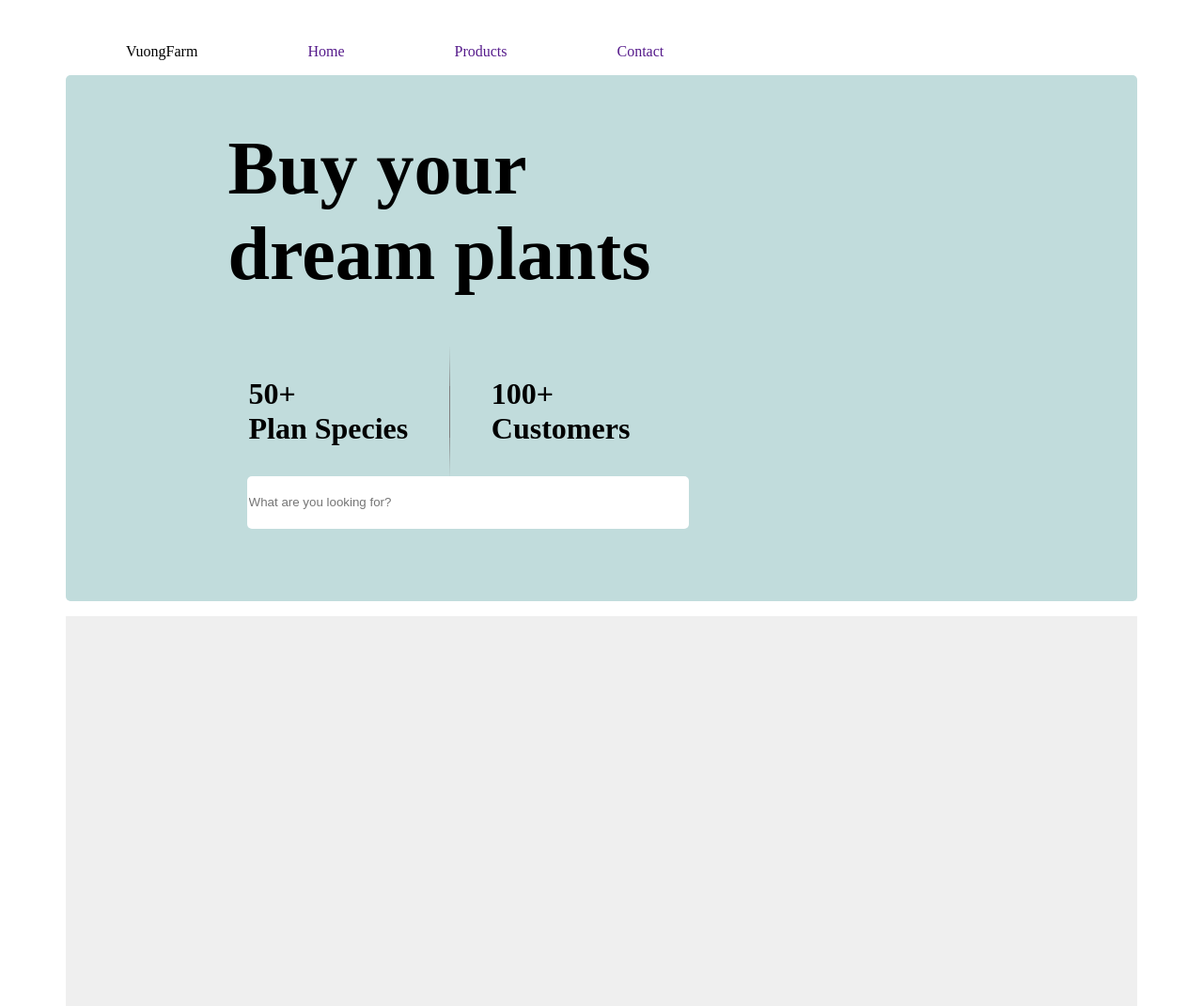
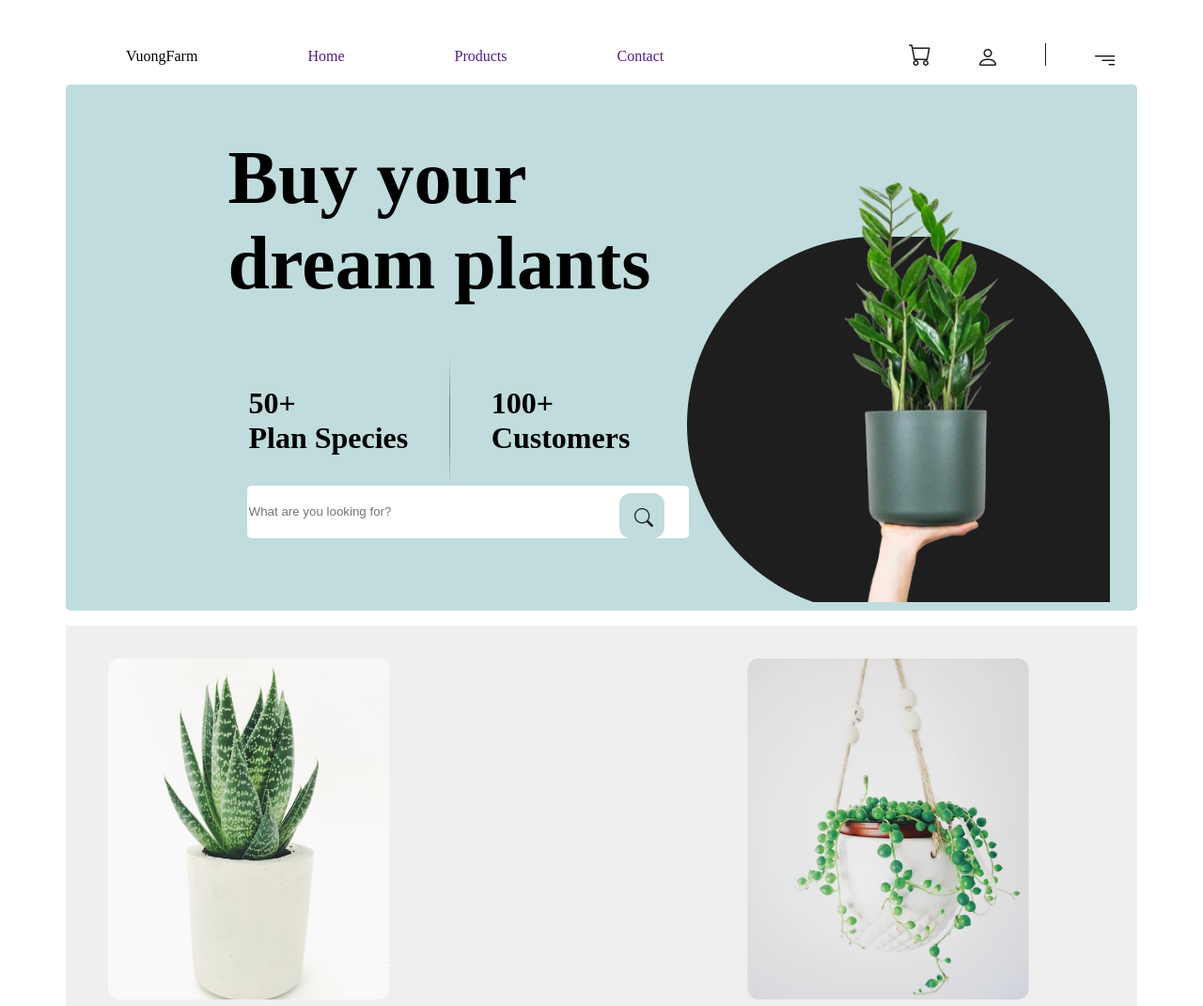
Before and after one commit to StevenTran47/VuongFarm, a plain HTML site: page index.html in a window 1280 px wide. Shown: the top 1071 px of the page at 94% size. Drawn offline with Linux system fonts and the light colour scheme.

Commit message:
upload img

```diff
--- a/index.html
+++ b/index.html
@@ -17,10 +17,10 @@
           <li><a href="">Contact</a></li>
         </ul>
         <ul class="top-icon">
-          <li><img src="/tree-store/img/cart.png" alt=""></li>
-          <li><img src="/tree-store/img/personal.png" alt=""></li>
-          <li><img src="/tree-store/img/Line 1.png" alt=""></li>
-          <li><img src="/tree-store/img/Vector.png" alt=""></li>
+          <li><img src="/img/cart.png" alt=""></li>
+          <li><img src="/img/personal.png" alt=""></li>
+          <li><img src="/img/Line 1.png" alt=""></li>
+          <li><img src="/img/Vector.png" alt=""></li>
         </ul>
     </div>
     <div id="content">
@@ -48,15 +48,15 @@
                 </div>
                 <input type="text" placeholder="What are you looking for?">
                 <div class="search-retangle">
-                    <img src="/tree-store/img/Rectangle 1.png" alt="">
+                    <img src="/img/Rectangle 1.png" alt="">
                 </div>
                 <div class="icon-search">
-                    <img src="/tree-store/img/search.png" alt="">
+                    <img src="/img/search.png" alt="">
                 </div>
             </div>
             <div class="item">
                 <class class="group14">
-                    <img src="/tree-store/img/Group 14.png" alt="">
+                    <img src="/img/Group 14.png" alt="">
                 </class>
             </div>
         </div>
@@ -67,12 +67,12 @@
                 <p>Best Selling <br> Plants</p>
                 <p>Easiest way to healthy life by buying your favorite plants </p>
             </div> -->
-            <div class="item"><img src="/tree-store/img/Frame 9.png" alt=""></div>
-            <div class="item"><img src="/tree-store/img/Frame 8.png" alt=""></div>
-            <div class="item"><img src="/tree-store/img/Frame 7.png" alt=""></div>
-            <div class="item"><img src="/tree-store/img/Frame 6.png" alt=""></div>
-            <div class="item"><img src="/tree-store/img/Frame 5.png" alt=""></div>
-            <div class="item"><img src="/tree-store/img/Frame 4.png" alt=""></div>
+            <div class="item"><img src="/img/Frame 9.png" alt=""></div>
+            <div class="item"><img src="/img/Frame 8.png" alt=""></div>
+            <div class="item"><img src="/img/Frame 7.png" alt=""></div>
+            <div class="item"><img src="/img/Frame 6.png" alt=""></div>
+            <div class="item"><img src="/img/Frame 5.png" alt=""></div>
+            <div class="item"><img src="/img/Frame 4.png" alt=""></div>
         </div>
       </div>
       <div class="banner">
```
Also changed, not shown: img/Frame 4.png (added), img/Frame 5.png (added), img/Frame 6.png (added), img/Frame 7.png (added), img/Frame 8.png (added), img/Frame 9.png (added), img/Group 14.png (added), img/Line 1.png (added), img/Line 2.png (added), img/Rectangle 1.png (added), img/Rectangle 2.png (added), img/Vector.png (added), img/cart.png (added), img/personal.png (added), 2 more files.
